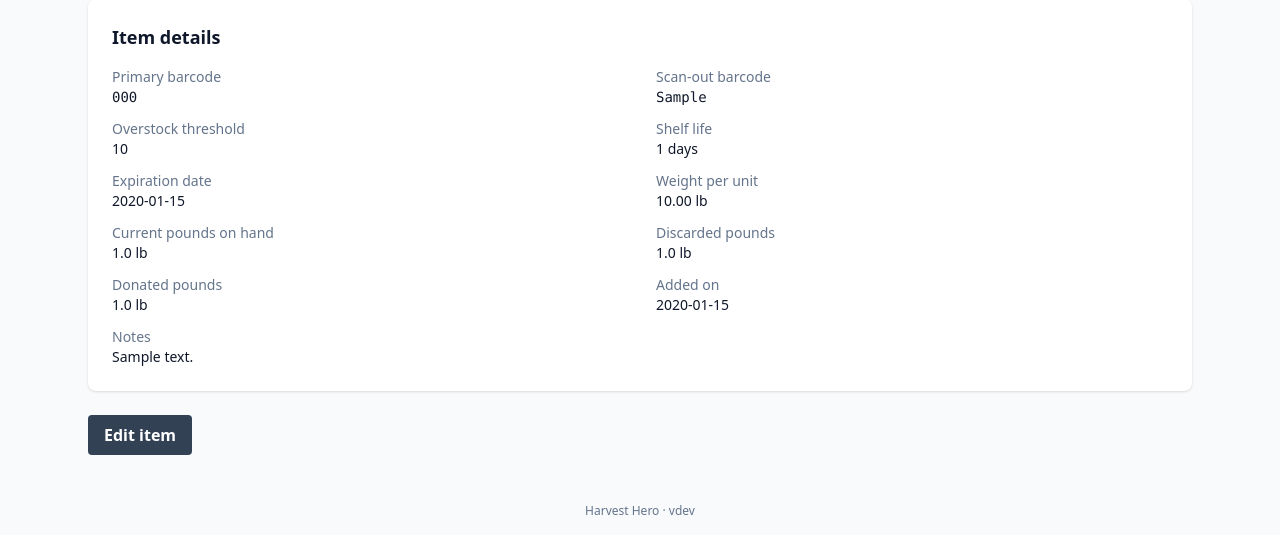
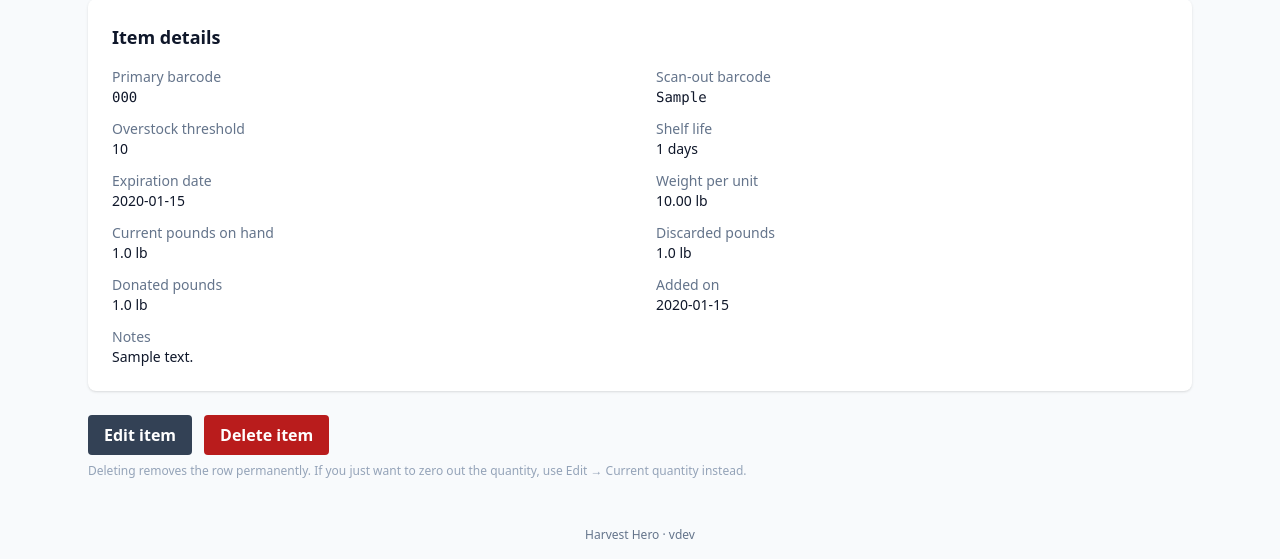
Before and after one commit to oclemons/HarvestHero, a Flask app: page /inventory/1 in a window 1280 px wide. Shown: the part 341-900 px from the top of the page. Before the commit the page ends 856 px from the top, so only its background shows below. Run offline with Flask 3, Linux system fonts and the light colour scheme; a user stored in the database is signed in; tables that the repository leaves empty hold one stand-in row (values such as "Sample post"); some libraries are stand-ins or nearby versions.

Commit message:
Phase 1c-iii: delete an item
Route
-----
POST /inventory/<id>/delete   hard delete + redirect to list

* POST-only. GET intentionally 405s so a mail-linked or
  open-redirected URL cannot destroy a row just by being fetched.
* 404s cleanly if the id doesn't exist.

Detail page
-----------
Adds a red Delete button in an inline <form> with an onsubmit
confirm() dialog ('Delete <name>? This cannot be undone.') so a
stray click still needs one keystroke to confirm. Sits next to the
existing Edit button.

Tests
-----
5 new tests in tests/test_inventory_delete.py:
  * unauthenticated POST redirects to login and the row survives
  * GET returns 405 (no accidental deletes via a fetched URL)
  * unknown id returns 404
  * happy path removes the row and redirects to /inventory/ with a
    'Deleted <name>' flash on the target page
  * detail page renders Delete button + confirm() call

All 33 web tests still pass.

Generated with [Devin](https://devin.ai)

Co-Authored-By: Devin <158243242+devin-ai-integration[bot]@users.noreply.github.com>

```diff
--- a/web/routes/inventory.py
+++ b/web/routes/inventory.py
@@ -1,7 +1,7 @@
-"""Inventory list + item detail + add + edit.
+"""Inventory list + item detail + add + edit + delete.
 
-Phase 1c-i added add. Phase 1c-ii adds edit. Delete, adjust, and
-barcode scan are separate later commits.
+Phase 1c-i: add. 1c-ii: edit. 1c-iii: delete. Adjust and barcode
+scan are separate later commits.
 
 The list view leans on ``Database.get_all_items(search)`` — the same
 query the desktop app uses — so the two frontends can never disagree
@@ -186,6 +186,30 @@ def edit(item_id: int):
 
 
 # ─────────────────────────────────────────────────────────────────
+# Delete an item
+# ─────────────────────────────────────────────────────────────────
+
+@bp.route("/<int:item_id>/delete", methods=["POST"])
+@login_required
+def delete(item_id: int):
+    """Hard delete. The template pairs this with a JS confirm() so a
+    stray click can't destroy inventory; the two guards together are
+    good enough for MVP.
+
+    POST-only intentionally — GET would let a link in an email or an
+    open redirect trigger a delete just by being fetched. The
+    template submits via a small inline <form>.
+    """
+    row = _db.get_item_by_id(item_id)
+    if not row:
+        abort(404)
+    name = row["item_name"]
+    _db.delete_item(item_id)
+    flash(f"Deleted '{name}'.", "success")
+    return redirect(url_for("inventory.list_items"))
+
+
+# ─────────────────────────────────────────────────────────────────
 # Helpers
 # ─────────────────────────────────────────────────────────────────
 
--- a/web/templates/inventory/detail.html
+++ b/web/templates/inventory/detail.html
@@ -135,5 +135,21 @@
             hover:bg-slate-800 transition">
     Edit item
   </a>
+
+  <form method="post"
+        action="{{ url_for('inventory.delete', item_id=item.id) }}"
+        onsubmit="return confirm('Delete {{ item.item_name|e }}? This cannot be undone.');"
+        class="inline">
+    <button type="submit"
+            class="bg-red-700 text-white font-semibold px-4 py-2 rounded
+                   hover:bg-red-800 transition">
+      Delete item
+    </button>
+  </form>
 </div>
+
+<p class="text-xs text-slate-400 mt-2">
+  Deleting removes the row permanently. If you just want to zero out
+  the quantity, use Edit &rarr; Current quantity instead.
+</p>
 {% endblock %}
```
Also changed, not shown: web/tests/test_inventory_delete.py (added, +111 -0 lines).
